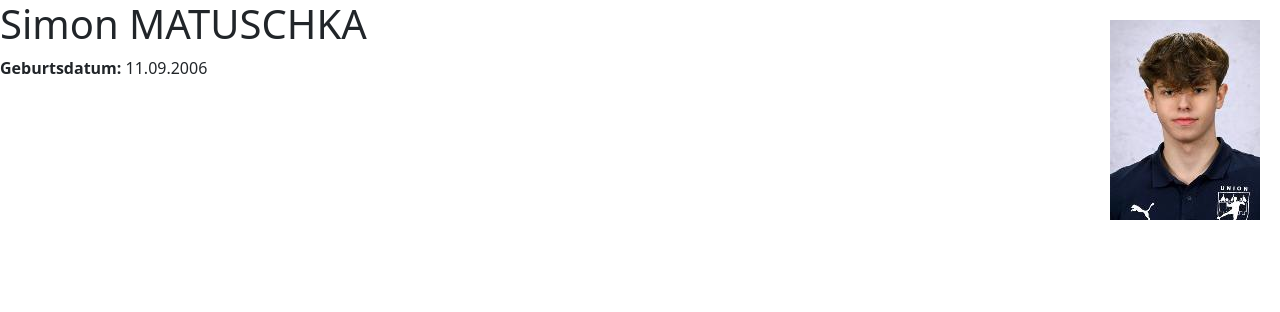
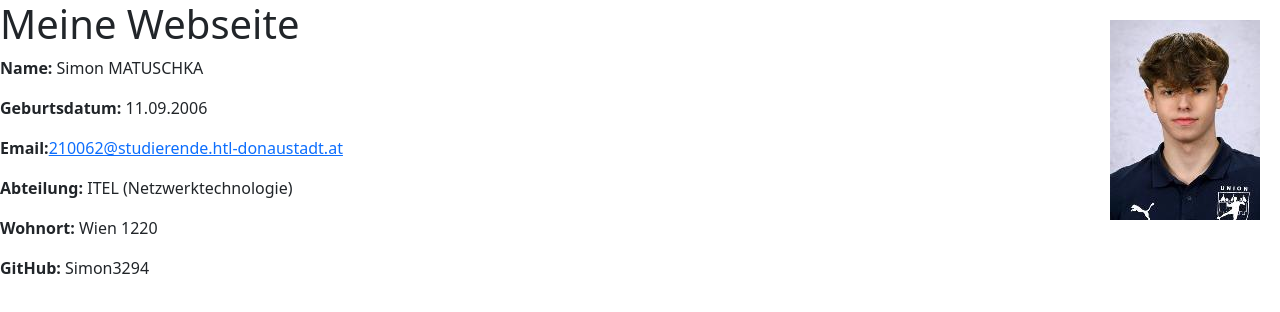
Before and after one commit to mahies/4ahitn_24, an Angular app: page /aboutMeMATUSCHKA in a window 1280 px wide. Shown: the top 312 px of the page. Built offline with nearby package versions, Linux system fonts and the light colour scheme.

Commit message:
Email, Wohnort etc gemacht

```diff
--- a/src/app/page-about-me-matuschka/page-about-me-matuschka.component.html
+++ b/src/app/page-about-me-matuschka/page-about-me-matuschka.component.html
@@ -17,7 +17,12 @@
 <body>
 <img src="assets-MATUSCHKA/Bild.jpg" alt="Profilbild" class="bild-rechts">
 
-<h1>Simon MATUSCHKA</h1>
+<h1>Meine Webseite</h1>
+<p><strong>Name:</strong> Simon MATUSCHKA</p>
 <p><strong>Geburtsdatum:</strong> 11.09.2006</p>
+<p><strong>Email:</strong><a href ="mailto: 210062@studierende.htl-donaustadt.at">{{Mail}}</a></p>
+<p><strong>Abteilung:</strong> ITEL (Netzwerktechnologie)</p>
+<p><strong>Wohnort:</strong> Wien 1220</p>
+<p><strong>GitHub:</strong> Simon3294</p>
 </body>
 </html>
--- a/src/app/page-about-me-matuschka/page-about-me-matuschka.component.ts
+++ b/src/app/page-about-me-matuschka/page-about-me-matuschka.component.ts
@@ -8,4 +8,5 @@ import { Component } from '@angular/core';
 })
 export class PageAboutMeMATUSCHKAComponent {
   name : string = "Matuschka";
+  Mail: string = "210062@studierende.htl-donaustadt.at";
 }
```
